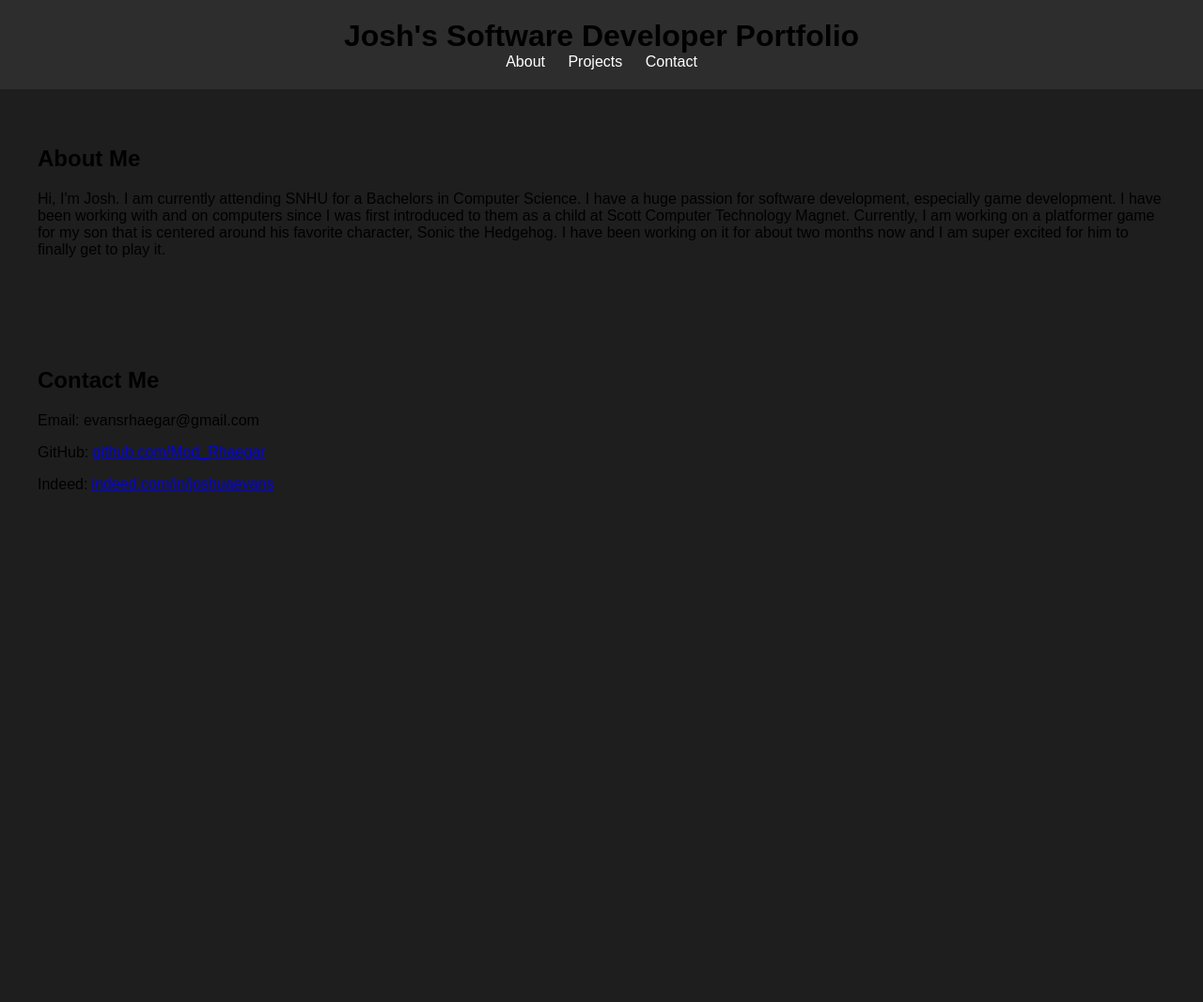
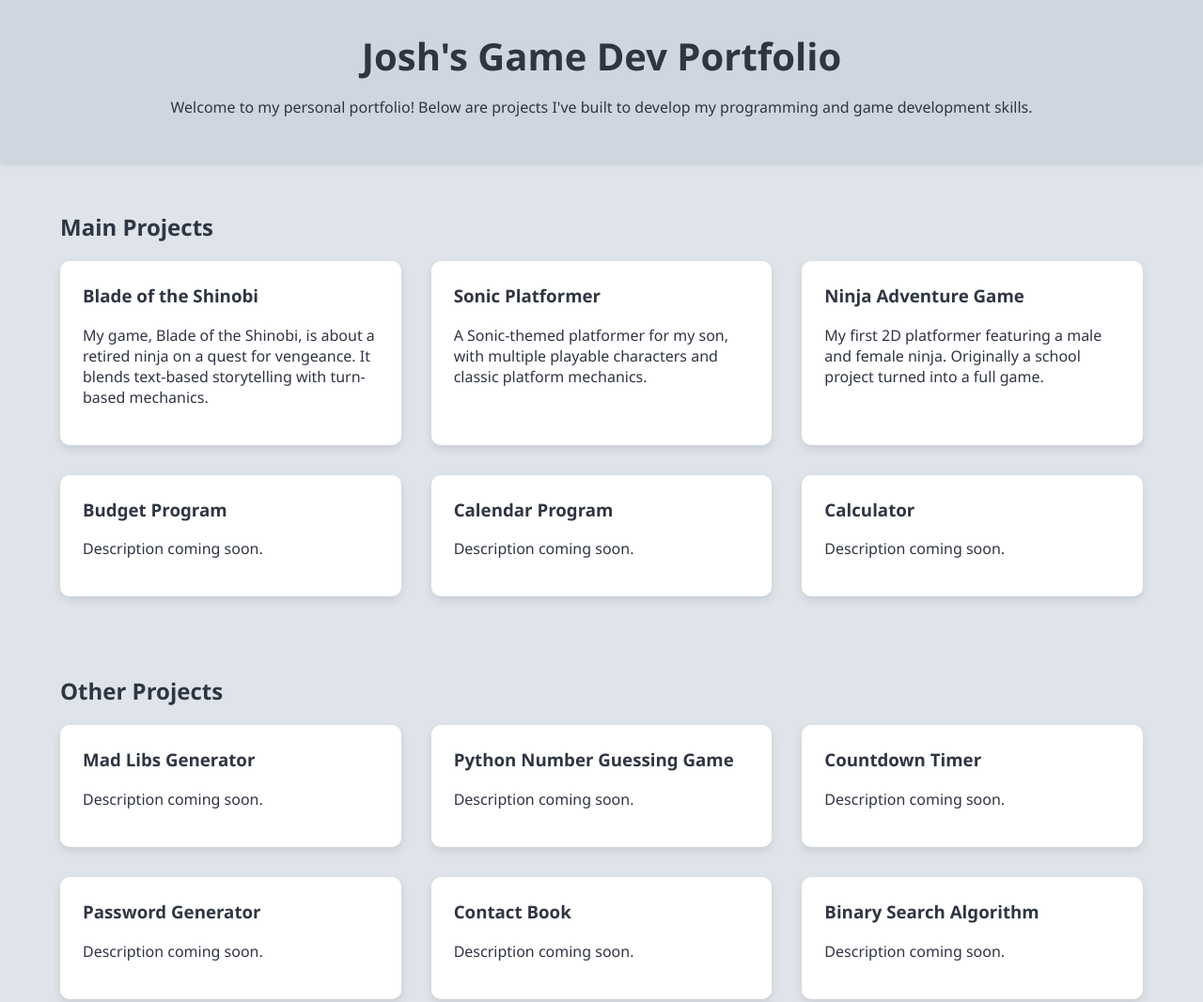
Before and after one commit to ModRhaegar/ModRhaegar.github.io, a plain HTML site: page index.html in a window 1280 px wide. Shown: the top 1067 px of the page at 94% size. Before the commit the page ends 800 px from the top, so only its background shows below. Drawn offline with Linux system fonts and the light colour scheme.

Commit message:
Updated portfolio layout

```diff
--- a/index.html
+++ b/index.html
@@ -1,76 +1,121 @@
 <!DOCTYPE html>
 <html lang="en">
-
 <head>
-    <meta name="viewport" content="width=device-width, initial-scale=1.0">
+  <meta charset="UTF-8" />
+  <meta name="viewport" content="width=device-width, initial-scale=1.0" />
   <title>Josh's Portfolio</title>
   <style>
     body {
-            font-family: Arial, sans-serif;
-            background: #1e1e1e;
+      font-family: 'Segoe UI', Tahoma, Geneva, Verdana, sans-serif;
       margin: 0;
-            padding: 0;
+      background: #dfe4ea;
+      color: #2f3542;
     }
     header {
-            background-color: #2d2d2d;
-            padding: 20px;
+      background: #ced6e0;
+      padding: 2rem;
       text-align: center;
+      box-shadow: 0 2px 5px rgba(0, 0, 0, 0.1);
     }
-        h1 {
+    header h1 {
       margin: 0;
-        }
-        nav a {
-            color: #ffffff;
-            margin: 0 10px;
-            text-decoration: none;
+      font-size: 2.5rem;
     }
     .section {
-            padding: 40px;
+      padding: 2rem 4rem;
+    }
+    .projects {
+      display: grid;
+      grid-template-columns: repeat(auto-fit, minmax(300px, 1fr));
+      gap: 2rem;
     }
     .project {
-            background: #333;
-            padding: 20px;
-            margin-bottom: 20px;
-            border-radius: 8px;
+      background: #ffffff;
+      border-radius: 10px;
+      box-shadow: 0 4px 10px rgba(0, 0, 0, 0.1);
+      padding: 1.5rem;
     }
-        a.button {
-            display: inline-block;
-            padding: 10px 15px;
-            background: #4caf50;
-            color: white;
-            text-decoration: none;
-            border-radius: 4px;
-            margin-top: 10px;
+    .project h3 {
+      margin-top: 0;
+    }
+    footer {
+      text-align: center;
+      padding: 2rem;
+      background: #ced6e0;
+      margin-top: 2rem;
     }
   </style>
 </head>
 <body>
-
   <header>
-    <h1>Josh's Software Developer Portfolio</h1>
-    <nav>
-        <a href="#about">About</a>
-        <a href="#projects">Projects</a>
-        <a href="#contact">Contact</a>
-    </nav>
+    <h1>Josh's Game Dev Portfolio</h1>
+    <p>Welcome to my personal portfolio! Below are projects I've built to develop my programming and game development skills.</p>
   </header>
 
-<section id="about" class="section">
-    <h2>About Me</h2>
-    <p>Hi, I'm Josh. I am currently attending SNHU for a Bachelors in Computer Science. I have a huge
-        passion for software development, especially game development. I have been working with and on
-        computers since I was first introduced to them as a child at Scott Computer Technology Magnet. Currently,
-        I am working on a platformer game for my son that is centered around his favorite character, Sonic
-        the Hedgehog. I have been working on it for about two months now and I am super excited for him
-        to finally get to play it. </p>
+  <section class="section">
+    <h2>Main Projects</h2>
+    <div class="projects">
+      <div class="project">
+        <h3>Blade of the Shinobi</h3>
+        <p>My game, Blade of the Shinobi, is about a retired ninja on a quest for vengeance. It blends text-based storytelling with turn-based mechanics.</p>
+      </div>
+      <div class="project">
+        <h3>Sonic Platformer</h3>
+        <p>A Sonic-themed platformer for my son, with multiple playable characters and classic platform mechanics.</p>
+      </div>
+      <div class="project">
+        <h3>Ninja Adventure Game</h3>
+        <p>My first 2D platformer featuring a male and female ninja. Originally a school project turned into a full game.</p>
+      </div>
+      <div class="project">
+        <h3>Budget Program</h3>
+        <p>Description coming soon.</p>
+      </div>
+      <div class="project">
+        <h3>Calendar Program</h3>
+        <p>Description coming soon.</p>
+      </div>
+      <div class="project">
+        <h3>Calculator</h3>
+        <p>Description coming soon.</p>
+      </div>
+    </div>
   </section>
 
-<section id="contact" class="section">
-    <h2>Contact Me</h2>
-    <p>Email: evansrhaegar@gmail.com</p>
-    <p>GitHub: <a href="https://github.com/ModRhaegar" target="_blank">github.com/Mod_Rhaegar</a></p>
-    <p>Indeed: <a href="https://Indeed.com/in/joshuaevans" target="_blank">indeed.com/in/joshuaevans</a></p>
+  <section class="section">
+    <h2>Other Projects</h2>
+    <div class="projects">
+      <div class="project"><h3>Mad Libs Generator</h3><p>Description coming soon.</p></div>
+      <div class="project"><h3>Python Number Guessing Game</h3><p>Description coming soon.</p></div>
+      <div class="project"><h3>Countdown Timer</h3><p>Description coming soon.</p></div>
+      <div class="project"><h3>Password Generator</h3><p>Description coming soon.</p></div>
+      <div class="project"><h3>Contact Book</h3><p>Description coming soon.</p></div>
+      <div class="project"><h3>Binary Search Algorithm</h3><p>Description coming soon.</p></div>
+      <div class="project"><h3>Desktop Notifier App</h3><p>Description coming soon.</p></div>
+      <div class="project"><h3>Website Blocker</h3><p>Description coming soon.</p></div>
+      <div class="project"><h3>Web Scraping</h3><p>Description coming soon.</p></div>
+      <div class="project"><h3>URL Shortener</h3><p>Description coming soon.</p></div>
+      <div class="project"><h3>Twitter Bot</h3><p>Description coming soon.</p></div>
+      <div class="project"><h3>Reddit Bot</h3><p>Description coming soon.</p></div>
+      <div class="project"><h3>Discord Bot</h3><p>Description coming soon.</p></div>
+      <div class="project"><h3>Crypto App</h3><p>Description coming soon.</p></div>
+      <div class="project"><h3>Sorting Method</h3><p>Description coming soon.</p></div>
+      <div class="project"><h3>Interactive Quiz</h3><p>Description coming soon.</p></div>
+      <div class="project"><h3>Counter App</h3><p>Description coming soon.</p></div>
+      <div class="project"><h3>Web Browser</h3><p>Description coming soon.</p></div>
+      <div class="project"><h3>Notes App</h3><p>Description coming soon.</p></div>
+      <div class="project"><h3>Typing Tester</h3><p>Description coming soon.</p></div>
+      <div class="project"><h3>Interactive Map Logic</h3><p>Description coming soon.</p></div>
+      <div class="project"><h3>Prison Break Game</h3><p>Description coming soon.</p></div>
+      <div class="project"><h3>Pong Game</h3><p>Description coming soon.</p></div>
+      <div class="project"><h3>Connect Four</h3><p>Description coming soon.</p></div>
+      <div class="project"><h3>Tetris Game</h3><p>Description coming soon.</p></div>
+      <div class="project"><h3>Rock Paper Scissors Game</h3><p>Description coming soon.</p></div>
+    </div>
   </section>
 
+  <footer>
+    <p>Copyright &copy; 2025 Josh Smith. All rights reserved.</p>
+  </footer>
 </body>
 </html>
```
Lines whose indentation alone changed are shown as unchanged.
